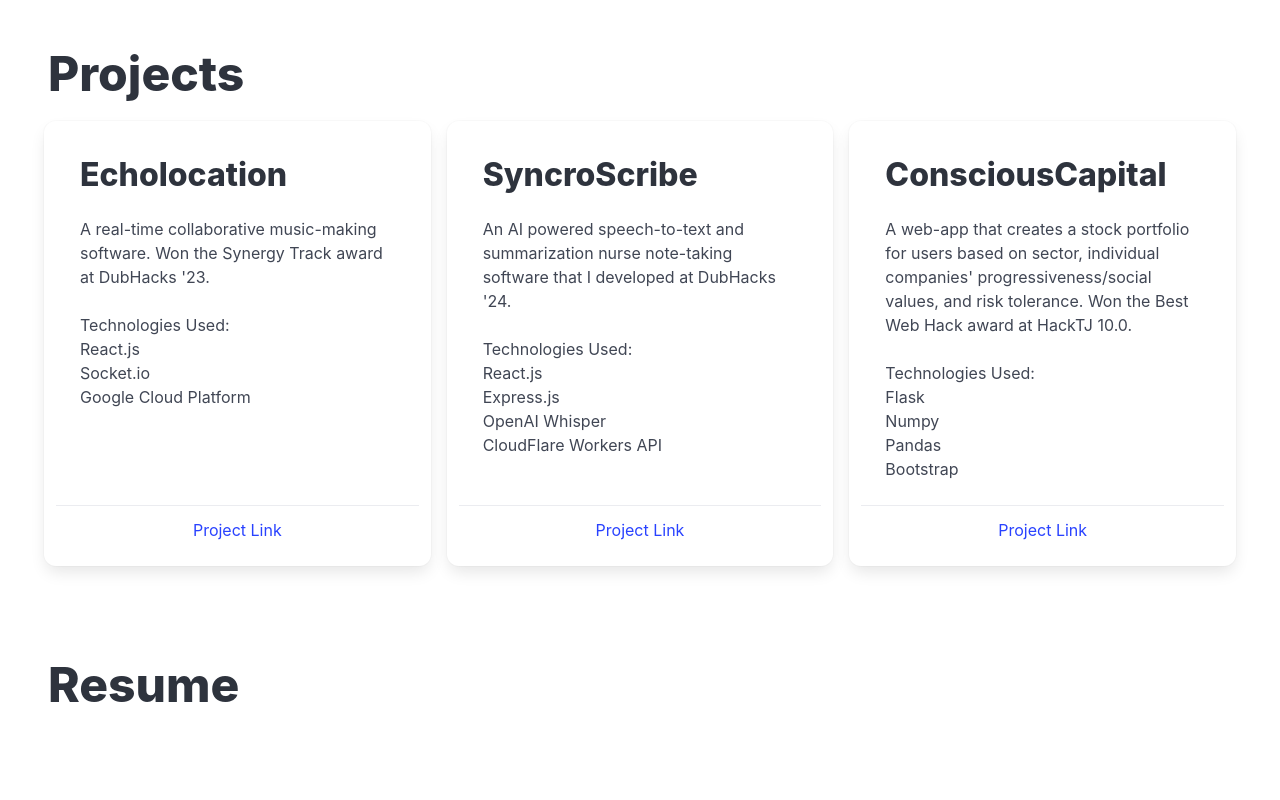
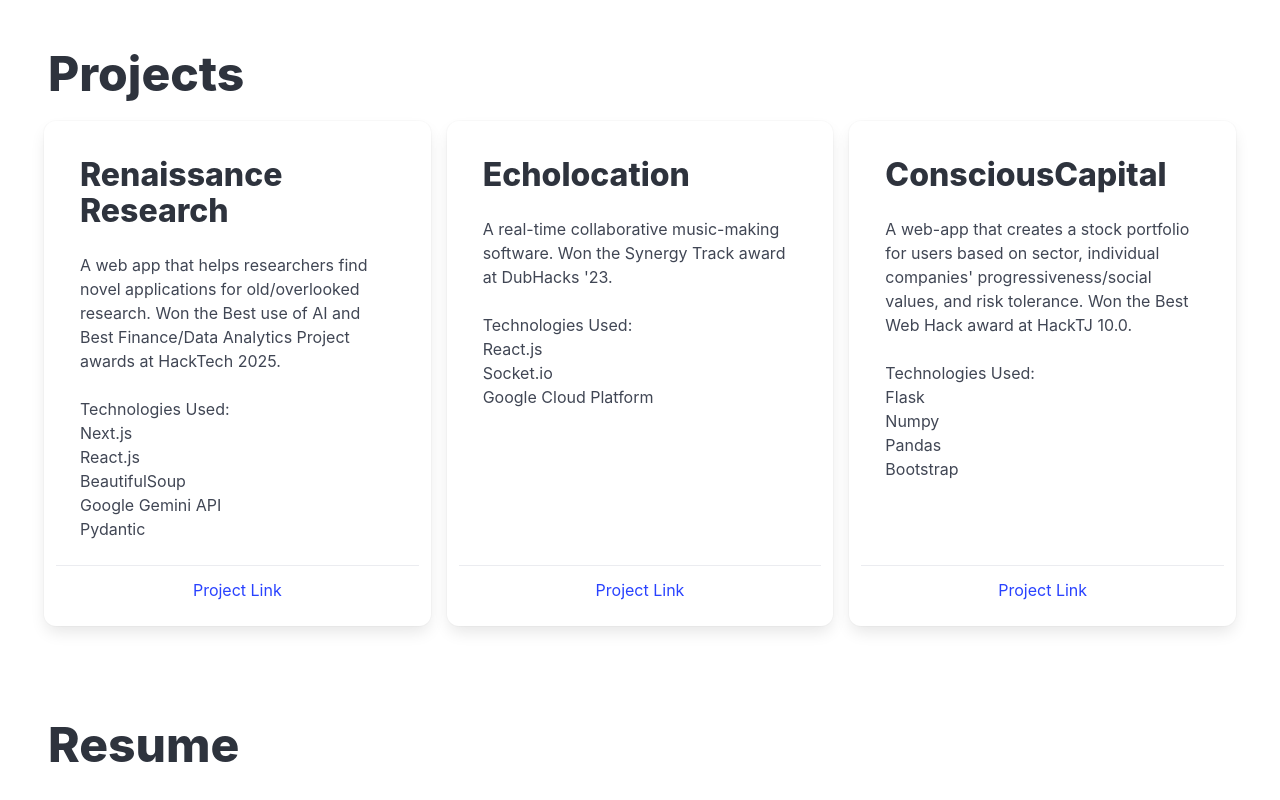
Before and after one commit to AlexXLi12/AlexXLi12.github.io, a React (Vite) app: page / in a window 1280 px wide. Shown: the part 1140-1940 px from the top of the page. Built offline with nearby package versions, Linux system fonts and the light colour scheme.

Commit message:
feat: add Renaissance Research project to Projects section and remove SyncroScribe Update resume

```diff
--- a/src/Projects.jsx
+++ b/src/Projects.jsx
@@ -4,21 +4,16 @@ const Projects = () => {
 			<h1 className="title is-1">Projects</h1>
 			<div className="columns">
 				<ProjectCard
+					title="Renaissance Research"
+					description="A web app that helps researchers find novel applications for old/overlooked research. Won the Best use of AI and Best Finance/Data Analytics Project awards at HackTech 2025."
+					tech_used={["Next.js", "React.js", "BeautifulSoup", "Google Gemini API", "Pydantic"]}
+					link="https://renresearch.co"
+				/>
+				<ProjectCard
 					title="Echolocation"
 					description="A real-time collaborative music-making software. Won the Synergy Track award at DubHacks '23."
 					tech_used={["React.js", "Socket.io", "Google Cloud Platform"]}
 					link="https://github.com/TheYuch/Echolocation"
-				/>
-				<ProjectCard
-					title="SyncroScribe"
-					description="An AI powered speech-to-text and summarization nurse note-taking software that I developed at DubHacks '24."
-					tech_used={[
-						"React.js",
-						"Express.js",
-						"OpenAI Whisper",
-						"CloudFlare Workers API",
-					]}
-					link="https://github.com/AlexXLi12/DubHacks-2024"
 				/>
 				<ProjectCard
 					title="ConsciousCapital"
```
